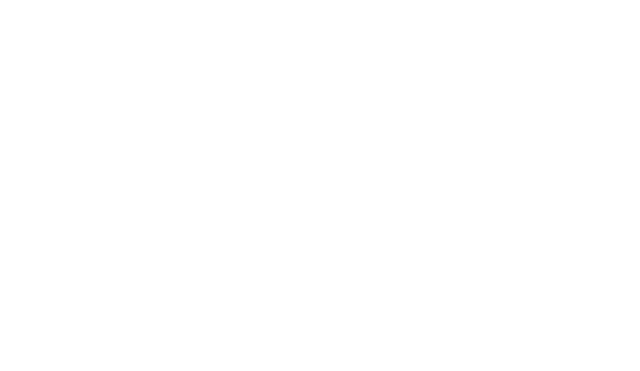
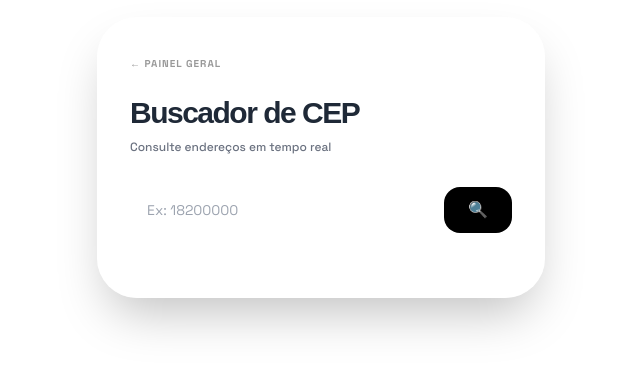
Before and after one commit to G4briel2/prj-react, a React (Create React App) app: page /buscacep in a window 1280 px wide. Before the commit this address had no page. Shown: the part 243-614 px from the top of the page, without its empty margins (319-959 px from the left). Built offline with nearby package versions, Linux system fonts and the light colour scheme; a web font is replaced by a local one.

Commit message:
Criação e Implementação do buscador de CEP

```diff
--- a/src/App.js
+++ b/src/App.js
@@ -4,6 +4,7 @@
 import ClickCounter from "./components/features/counter/ClickCounter";
 import TicTacToe from "./components/features/velha/TicTacToe";
 import Calculator from "./components/features/calculadora/Calculator";
+import CepFinder from "./components/features/cep/CepFinder";
 
 function App() {
   return (
@@ -14,6 +15,7 @@
         <Route path="/contador" element={<ClickCounter />} />
         <Route path="/jogo-da-velha" element={<TicTacToe />} />
         <Route path="/calculadora" element={<Calculator />} />
+        <Route path="/buscacep" element={<CepFinder />} />
       </Routes>
     </BrowserRouter>
   );
--- /dev/null
+++ b/src/components/features/cep/CepFinder.jsx
@@ -0,0 +1,133 @@
+import React, { useState } from "react";
+import { motion, AnimatePresence } from "framer-motion";
+import { useNavigate } from "react-router-dom";
+
+export default function CepFinder() {
+  const navigate = useNavigate();
+  const [cep, setCep] = useState("");
+  const [address, setAddress] = useState(null);
+  const [loading, setLoading] = useState(false);
+  const [error, setError] = useState("");
+
+  const handleSearch = async (e) => {
+    e.preventDefault();
+    const cleanCep = cep.replace(/\D/g, "");
+
+    if (cleanCep.length !== 8) {
+      setError("O CEP deve conter 8 dígitos.");
+      return;
+    }
+
+    setLoading(true);
+    setError("");
+    setAddress(null);
+
+    try {
+      const response = await fetch(
+        `https://viacep.com.br/ws/${cleanCep}/json/`,
+      );
+      const data = await response.json();
+
+      if (data.erro) {
+        setError("CEP não encontrado.");
+      } else {
+        setAddress(data);
+      }
+    } catch (err) {
+      setError("Erro ao conectar com o servidor.");
+    } finally {
+      setLoading(false);
+    }
+  };
+
+  return (
+    <div className="min-h-screen bg-transparent p-4 flex items-center justify-center font-body">
+      <motion.div
+        initial={{ opacity: 0, y: 20 }}
+        animate={{ opacity: 1, y: 0 }}
+        className="w-full max-w-md bg-white/30 backdrop-blur-md rounded-[2.5rem] p-8 border border-white/40 shadow-2xl"
+      >
+        <button
+          onClick={() => navigate("/")}
+          className="mb-6 text-[10px] font-bold opacity-40 hover:opacity-100 transition-all uppercase tracking-widest"
+        >
+          ← Painel Geral
+        </button>
+
+        <h2 className="font-display text-3xl font-black text-gray-800 mb-2 tracking-tighter">
+          Buscador de CEP
+        </h2>
+        <p className="text-xs text-gray-500 mb-8 font-medium">
+          Consulte endereços em tempo real
+        </p>
+
+        <form onSubmit={handleSearch} className="flex gap-2 mb-8">
+          <input
+            type="text"
+            value={cep}
+            onChange={(e) => setCep(e.target.value)}
+            placeholder="Ex: 18200000"
+            maxLength="9"
+            className="flex-grow bg-white/50 border border-white/20 rounded-2xl px-4 py-3 outline-none focus:ring-2  transition-all font-body text-sm"
+          />
+          <button
+            type="submit"
+            disabled={loading}
+            className="bg-black text-white px-6 rounded-2xl font-bold hover:scale-105 active:scale-95 transition-all disabled:opacity-50"
+          >
+            {loading ? "..." : "🔍"}
+          </button>
+        </form>
+
+        <AnimatePresence mode="wait">
+          {error && (
+            <motion.div
+              initial={{ opacity: 0, height: 0 }}
+              animate={{ opacity: 1, height: "auto" }}
+              exit={{ opacity: 0, height: 0 }}
+              className="bg-rose-100/60 border border-rose-200 text-rose-700 px-4 py-3 rounded-2xl text-xs font-bold mb-4"
+            >
+              ⚠️ {error}
+            </motion.div>
+          )}
+
+          {address && (
+            <motion.div
+              initial={{ opacity: 0, scale: 0.95 }}
+              animate={{ opacity: 1, scale: 1 }}
+              className="space-y-4"
+            >
+              <div className="bg-white/60 p-5 rounded-3xl border border-white/40 shadow-sm">
+                <p className="text-[10px] uppercase tracking-widest text-gray-400 font-bold mb-1">
+                  Logradouro
+                </p>
+                <p className="font-display text-xl font-bold text-gray-800">
+                  {address.logradouro || "N/A"}
+                </p>
+
+                <div className="grid grid-cols-2 gap-4 mt-4">
+                  <div>
+                    <p className="text-[10px] uppercase tracking-widest text-gray-400 font-bold mb-1">
+                      Bairro
+                    </p>
+                    <p className="text-sm font-bold text-gray-700">
+                      {address.bairro}
+                    </p>
+                  </div>
+                  <div>
+                    <p className="text-[10px] uppercase tracking-widest text-gray-400 font-bold mb-1">
+                      Cidade/UF
+                    </p>
+                    <p className="text-sm font-bold text-gray-700">
+                      {address.localidade} - {address.uf}
+                    </p>
+                  </div>
+                </div>
+              </div>
+            </motion.div>
+          )}
+        </AnimatePresence>
+      </motion.div>
+    </div>
+  );
+}
--- a/src/pages/Home.jsx
+++ b/src/pages/Home.jsx
@@ -4,6 +4,7 @@
 export function Home() {
   const cardsData = [
     {
+      id: 1,
       title: "To-Do List",
       description:
         "Organize suas tarefas diárias com prioridades e categorias. Simples e direto.",
@@ -14,6 +15,7 @@
       path: "/todo",
     },
     {
+      id: 2,
       title: "Contador",
       description:
         "Um utilitário para monitorar cliques ou eventos em tempo real com persistência local.",
@@ -24,6 +26,7 @@
       path: "/contador",
     },
     {
+      id: 3,
       title: "Jogo da Velha",
       description:
         "O clássico desafio de lógica para dois jogadores, agora com interface modernizada.",
@@ -34,6 +37,7 @@
       path: "/jogo-da-velha",
     },
     {
+      id: 4,
       title: "Calculadora",
       description:
         "Execução de operações matemáticas complexas com histórico de resultados.",
@@ -44,6 +48,7 @@
       path: "/calculadora",
     },
     {
+      id: 5,
       title: "Buscador de CEP",
       description:
         "Integração via API para localização instantânea de endereços em todo o Brasil.",
@@ -51,6 +56,7 @@
       mainIcon: "📍",
       version: "v2.1",
       avatarLetter: "L",
+      path: "/buscacep",
     },
   ];
 
```
